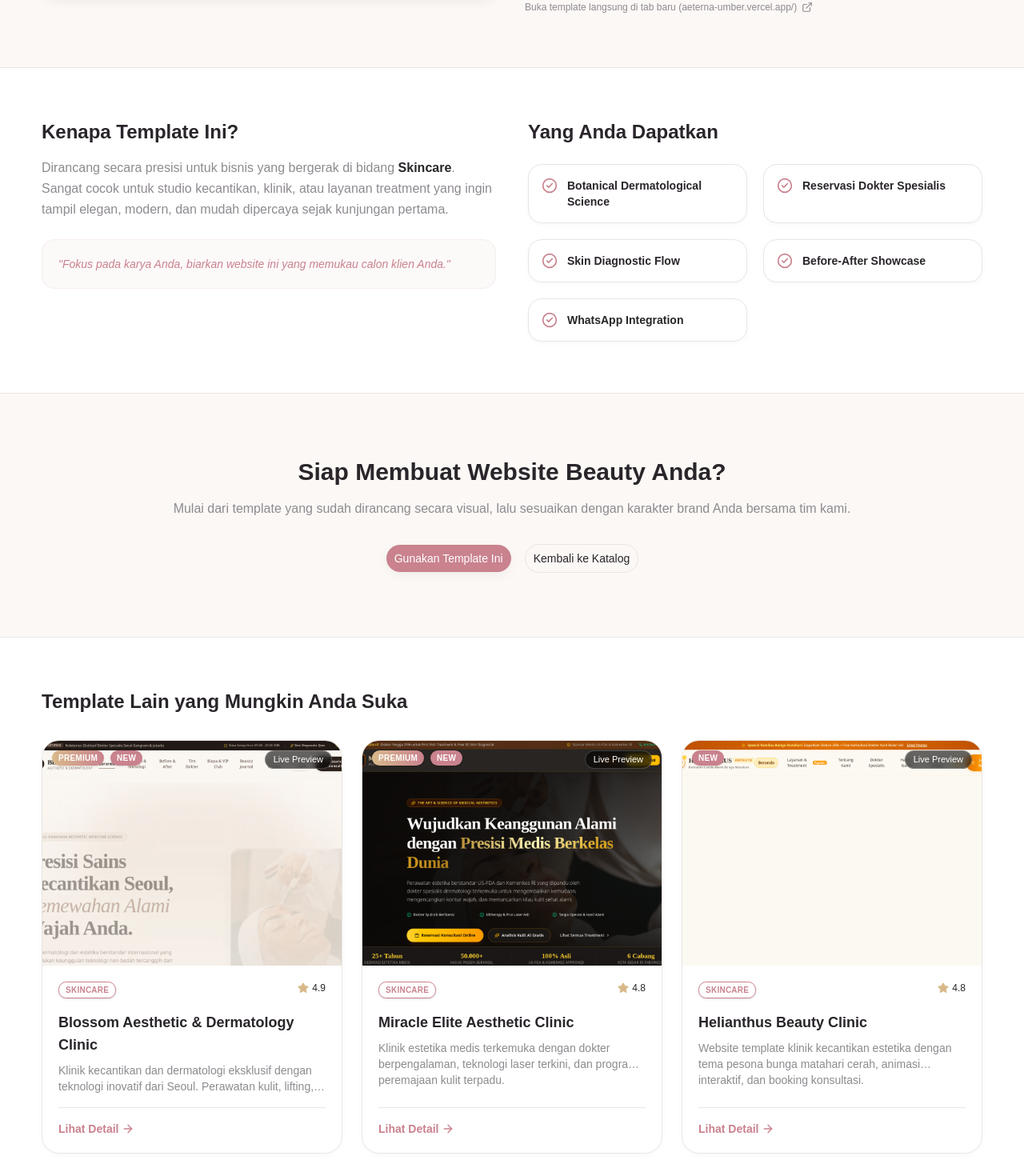
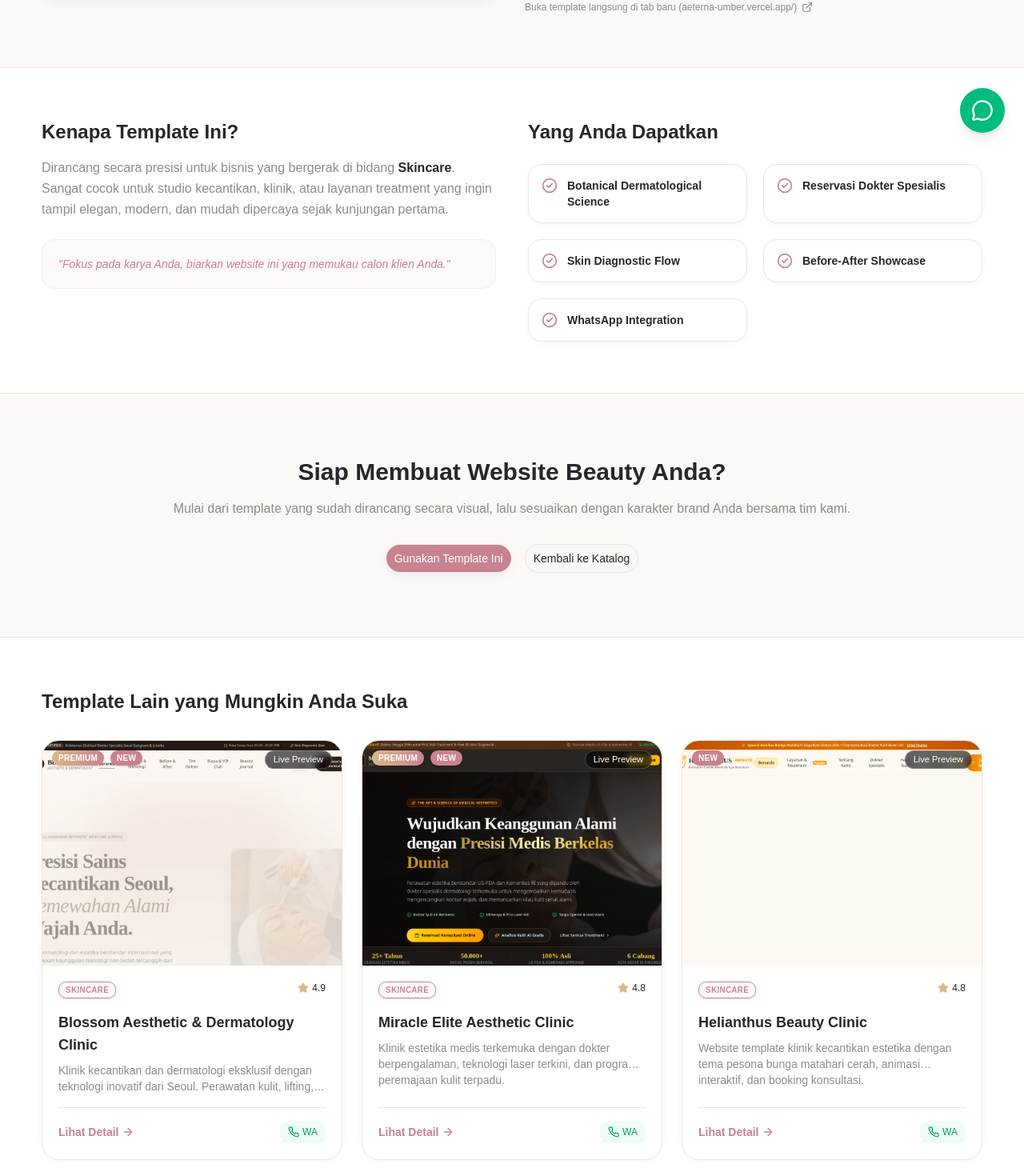
Before and after one commit to AnggiAdnanFauzi/tugas-rumah-web-templet, a React (Vite) app in the folder rumah-templet-beauty/: page /templates/aeterna-clinic in a window 1280 px wide. Shown: the part 610-2070 px from the top of the page at 80% size. Built offline with nearby package versions, Linux system fonts and the light colour scheme.

Commit message:
Add WhatsApp contact buttons and global floating widget

```diff
--- a/rumah-templet-beauty/src/App.jsx
+++ b/rumah-templet-beauty/src/App.jsx
@@ -8,12 +8,14 @@ import { Contact } from "./pages/Contact";
 import { NotFound } from "./pages/NotFound";
 import { ScrollToTop } from "./components/common/ScrollToTop";
 import { FloatingOrbs } from "./components/ui/Parallax";
+import { FloatingWhatsApp } from "./components/ui/FloatingWhatsApp";
 
 function App() {
   return (
     <BrowserRouter>
       <ScrollToTop />
       <FloatingOrbs />
+      <FloatingWhatsApp />
       <div className="relative z-0">
         <Routes>
           <Route path="/" element={<Home />} />
--- /dev/null
+++ b/rumah-templet-beauty/src/components/ui/FloatingWhatsApp.jsx
@@ -0,0 +1,25 @@
+import { MessageCircle } from "lucide-react";
+
+export function FloatingWhatsApp() {
+  const WA_NUMBER = "6287772577020";
+  const WA_TEXT = encodeURIComponent("Halo! Saya tertarik untuk melakukan konsultasi mengenai layanan yang tersedia di Optibis");
+  const WA_URL = `https://wa.me/${WA_NUMBER}?text=${WA_TEXT}`;
+
+  return (
+    <a
+      href={WA_URL}
+      target="_blank"
+      rel="noopener noreferrer"
+      className="fixed bottom-6 right-6 z-50 flex items-center justify-center w-14 h-14 bg-emerald-500 text-white rounded-full shadow-lg hover:bg-emerald-600 hover:scale-110 transition-all duration-300 group"
+      aria-label="Chat WhatsApp"
+    >
+      <MessageCircle className="w-7 h-7" />
+
+      {/* Tooltip */}
+      <div className="absolute right-full mr-4 top-1/2 -translate-y-1/2 px-3 py-2 bg-black/80 text-white text-xs font-medium rounded-lg opacity-0 pointer-events-none group-hover:opacity-100 transition-opacity duration-300 whitespace-nowrap">
+        Hubungi Kami di WA
+        <div className="absolute right-[-4px] top-1/2 -translate-y-1/2 w-0 h-0 border-y-4 border-y-transparent border-l-4 border-l-black/80"></div>
+      </div>
+    </a>
+  );
+}
--- a/rumah-templet-beauty/src/components/ui/TemplateCard.jsx
+++ b/rumah-templet-beauty/src/components/ui/TemplateCard.jsx
@@ -75,15 +75,23 @@ export function TemplateCard({ template, index }) {
           {template.description}
         </p>
 
-        {/* Footer */}
         <div className="flex items-center justify-between pt-4 border-t border-beauty-border mt-auto">
           <Link to={`/templates/${template.slug}`} className="text-sm font-bold text-beauty-primary hover:text-beauty-accent flex items-center gap-1 group/btn">
             Lihat Detail <ArrowRight className="w-4 h-4 transform group-hover/btn:translate-x-1 transition-transform" />
           </Link>
           <div className="flex items-center gap-2">
+            <a
+              href={`https://wa.me/6287772577020?text=${encodeURIComponent(`Halo, saya tertarik dengan template ${template.title}`)}`}
+              target="_blank"
+              rel="noopener noreferrer"
+              className="text-xs text-emerald-600 hover:text-emerald-700 bg-emerald-50 hover:bg-emerald-100 font-medium flex items-center gap-1 px-2.5 py-1.5 rounded-md transition-colors"
+            >
+              <svg xmlns="http://www.w3.org/2000/svg" width="14" height="14" viewBox="0 0 24 24" fill="none" stroke="currentColor" strokeWidth="2" strokeLinecap="round" strokeLinejoin="round"><path d="M22 16.92v3a2 2 0 0 1-2.18 2 19.79 19.79 0 0 1-8.63-3.07 19.5 19.5 0 0 1-6-6 19.79 19.79 0 0 1-3.07-8.67A2 2 0 0 1 4.11 2h3a2 2 0 0 1 2 1.72 12.84 12.84 0 0 0 .7 2.81 2 2 0 0 1-.45 2.11L8.09 9.91a16 16 0 0 0 6 6l1.27-1.27a2 2 0 0 1 2.11-.45 12.84 12.84 0 0 0 2.81.7A2 2 0 0 1 22 16.92z"></path></svg>
+              WA
+            </a>
             <Link
               to={`/preview/${template.slug}`}
-              className="text-xs text-beauty-muted hover:text-beauty-foreground font-medium flex items-center gap-1 lg:hidden"
+              className="text-xs text-beauty-muted hover:text-beauty-foreground font-medium flex items-center gap-1 lg:hidden bg-beauty-background px-2.5 py-1.5 rounded-md"
             >
               <Eye className="w-3.5 h-3.5" /> Preview
             </Link>
--- a/rumah-templet-beauty/src/pages/TemplateDetail.jsx
+++ b/rumah-templet-beauty/src/pages/TemplateDetail.jsx
@@ -11,7 +11,7 @@ import { templates } from "../data/templates";
 // Basic site config mockup since the user mentioned SITE_CONFIG
 const SITE_CONFIG = {
   name: "Rumah Web Template",
-  whatsappNumber: "6281234567890" // Placeholder
+  whatsappNumber: "6287772577020" // Optibis Contact
 };
 
 const WA_LINK = (templateName) => {
```
